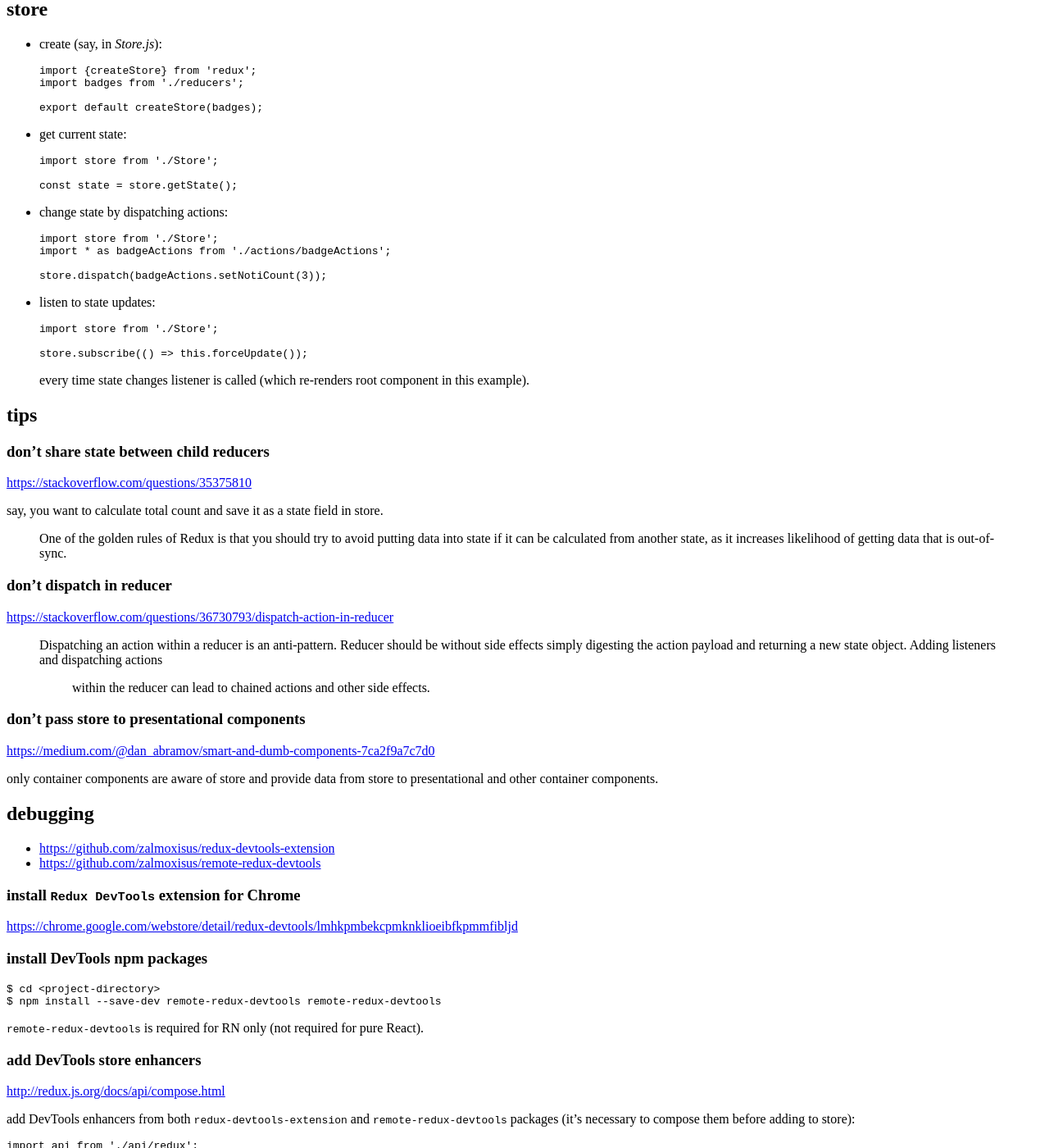
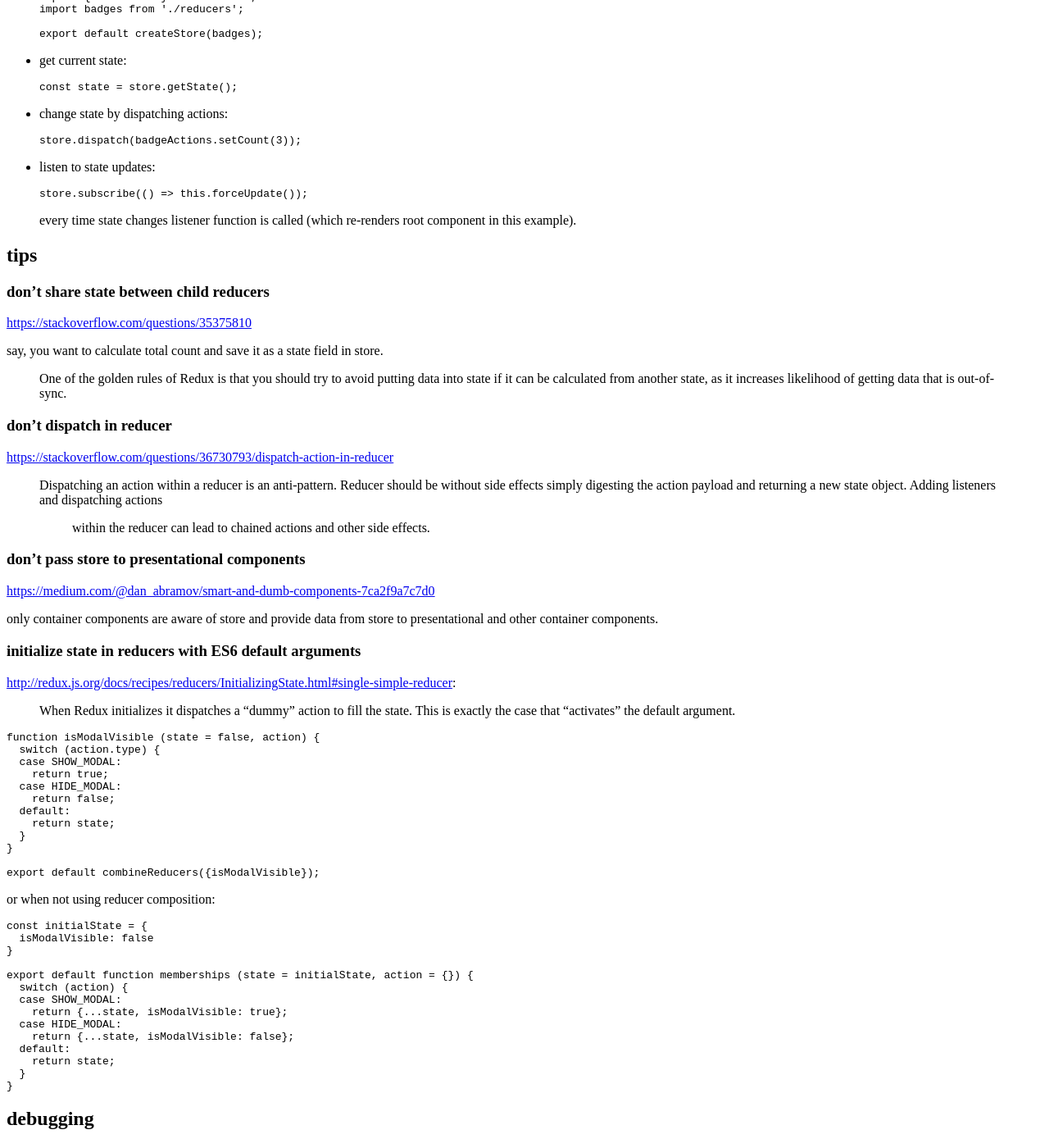
Before and after one commit to tap349/tap349.github.io, a Jekyll site: the page built from _posts/2017-06-01-react-redux.md, in a window 1280 px wide and 1400 px high, scrolled down 2134 px. Shown: the whole window at 82% size. Built offline with Jekyll 4.4.1, drawn with Linux system fonts in a browser that asks for light colours; some of the changed text lies outside the part shown.

Commit message:
update 2017-06-16_01:03:01

````diff
--- a/_posts/2017-06-01-react-redux.md
+++ b/_posts/2017-06-01-react-redux.md
@@ -12,7 +12,8 @@
 
 > The whole state of your app is stored in an object tree inside a single store.
 
-> The only way to change the state tree is to emit an action, an object describing what happened.
+> The only way to change the state tree is to emit an action,
+> an object describing what happened.
 
 > To specify how the actions transform the state tree, you write pure reducers.
 
@@ -24,18 +25,18 @@
 
 ```javascript
 {
-  type: TOGGLE_TODO,
-  index: 5
+  type: SET_COUNT,
+  count: 5
 }
 ```
 
 > Action creators are functions that create actions.
 
 ```javascript
-function addTodo (text) {
+function setCount (count) {
   return {
-    type: TOGGLE_TODO,
-    text
+    type: SET_COUNT,
+    count
   };
 }
 ```
@@ -157,29 +152,22 @@
 - get current state:
 
   ```javascript
-  import store from './Store';
-
   const state = store.getState();
   ```
 
 - change state by dispatching actions:
 
   ```javascript
-  import store from './Store';
-  import * as badgeActions from './actions/badgeActions';
-
-  store.dispatch(badgeActions.setNotiCount(3));
+  store.dispatch(badgeActions.setCount(3));
   ```
 
 - listen to state updates:
 
   ```javascript
-  import store from './Store';
-
   store.subscribe(() => this.forceUpdate());
   ```
 
-  every time state changes listener is called
+  every time state changes listener function is called
   (which re-renders root component in this example).
 
 ## tips
@@ -209,6 +197,47 @@
 
 only container components are aware of store and provide data from store to
 presentational and other container components.
+
+### initialize state in reducers with ES6 default arguments
+
+<http://redux.js.org/docs/recipes/reducers/InitializingState.html#single-simple-reducer>:
+
+> When Redux initializes it dispatches a "dummy" action to fill the state.
+> This is exactly the case that "activates" the default argument.
+
+```javascript
+function isModalVisible (state = false, action) {
+  switch (action.type) {
+  case SHOW_MODAL:
+    return true;
+  case HIDE_MODAL:
+    return false;
+  default:
+    return state;
+  }
+}
+
+export default combineReducers({isModalVisible});
+```
+
+or when not using reducer composition:
+
+```javascript
+const initialState = {
+  isModalVisible: false
+}
+
+export default function memberships (state = initialState, action = {}) {
+  switch (action) {
+  case SHOW_MODAL:
+    return {...state, isModalVisible: true};
+  case HIDE_MODAL:
+    return {...state, isModalVisible: false};
+  default:
+    return state;
+  }
+}
+```
 
 ## debugging
 
````
Also changed, not shown: other parts of _posts/2017-06-01-react-redux.md (+14 -20 lines), _posts/2017-06-10-javascript-styleguide.md (+8 -2 lines).
